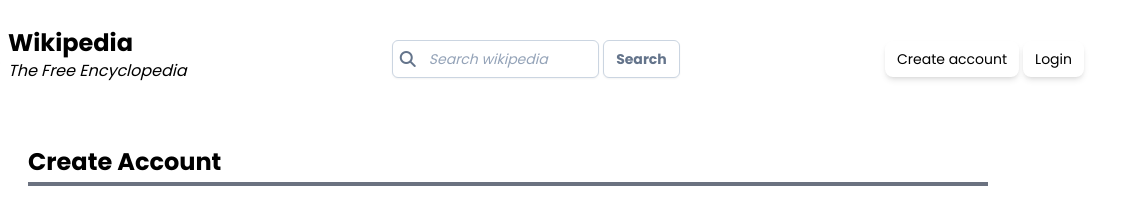
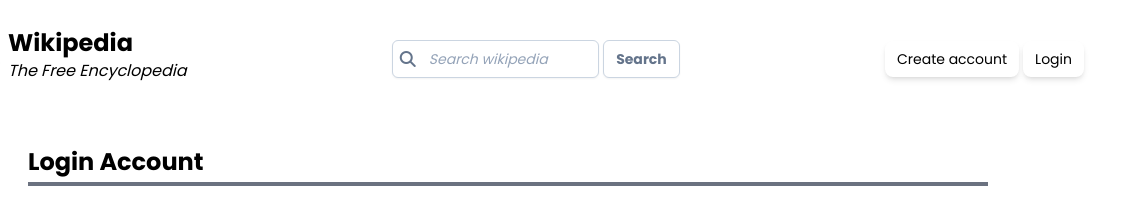
Before and after one commit to Krfd/Project1-Responsive-Website-Redesign, a plain HTML site: page login.html in a window 1280 px wide. Shown: the top 215 px of the page, 132-1280 px from the left. Drawn offline with nearby package versions, Linux system fonts and the light colour scheme.

Commit message:
Changing Create Account to Login Account

```diff
--- a/login.html
+++ b/login.html
@@ -80,7 +80,7 @@
         <br />
         <div class="w-9/12 block m-auto border-b-4 border-gray-500">
             <div class="py-1 flex gap-3">
-                <h2 class="font-bold text-2xl">Create Account</h2>
+                <h2 class="font-bold text-2xl">Login Account</h2>
             </div>
         </div>
         <main>
```
